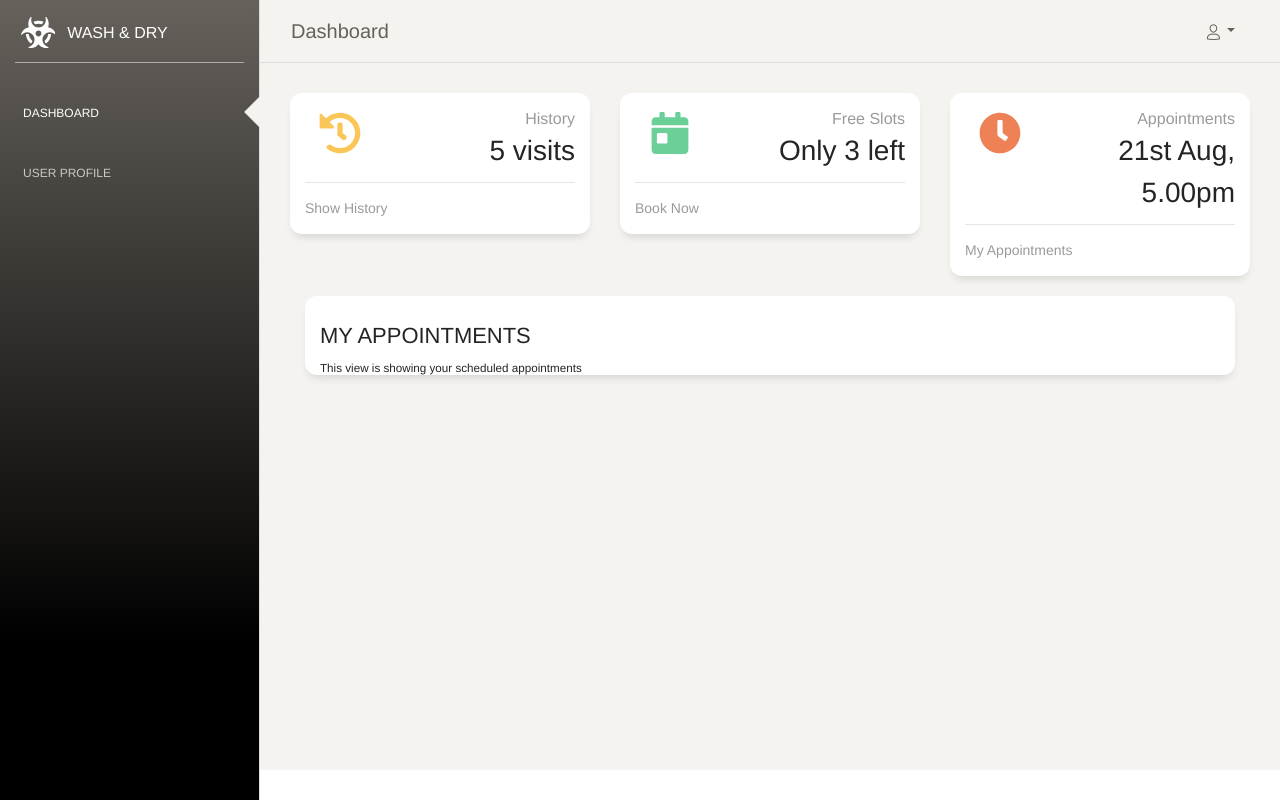
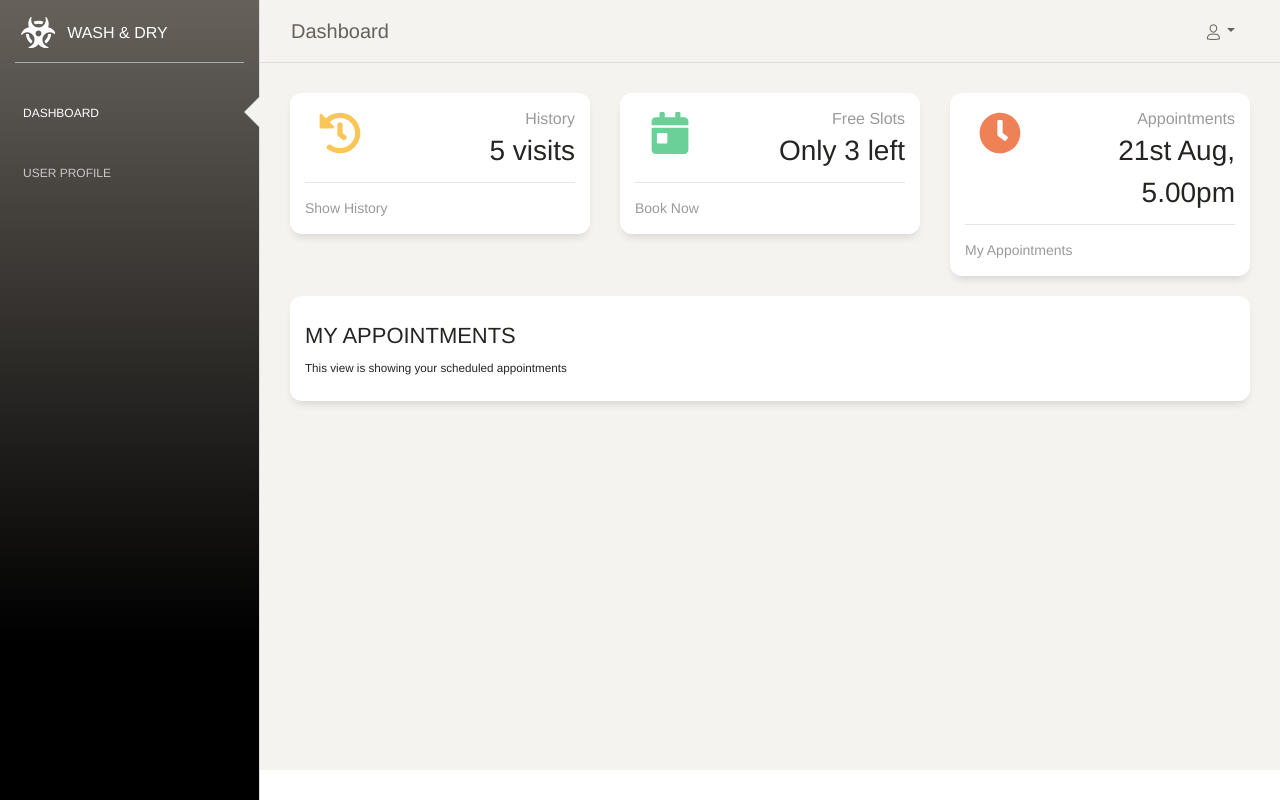
Before and after one commit to shakif95/washndry, a React (Create React App) app: page /appointments in a window 1280 px wide. Built offline with nearby package versions, Linux system fonts and the light colour scheme.

Commit message:
[added] appointment card in the component

```diff
--- a/src/components/dashboard/Appointments/Appointments.tsx
+++ b/src/components/dashboard/Appointments/Appointments.tsx
@@ -1,13 +1,12 @@
 import * as React from 'react';
 import { Dashboard } from '../Dashboard';
-import { Container, Row, Col, Card } from 'react-bootstrap';
+import { Row, Col, Card } from 'react-bootstrap';
 
 import './Appointments.css';
 
 export const Appointments: React.FC<any> = props => {
   return (
     <Dashboard>
-      <Container fluid>
       <Row>
         <Col md={12}>
           <Card>
@@ -19,10 +18,15 @@ export const Appointments: React.FC<any> = props => {
                 This view is showing your scheduled appointments
                 </Card.Subtitle>
             </Card.Header>
+            <Card.Body>
+              <Row>
+                <Col xs={12} md={6} lg={3}>
+                </Col>
+              </Row>
+            </Card.Body>
           </Card>
         </Col>
       </Row>
-      </Container>
     </Dashboard>
   )
 }
```
Lines whose indentation alone changed are shown as unchanged.
